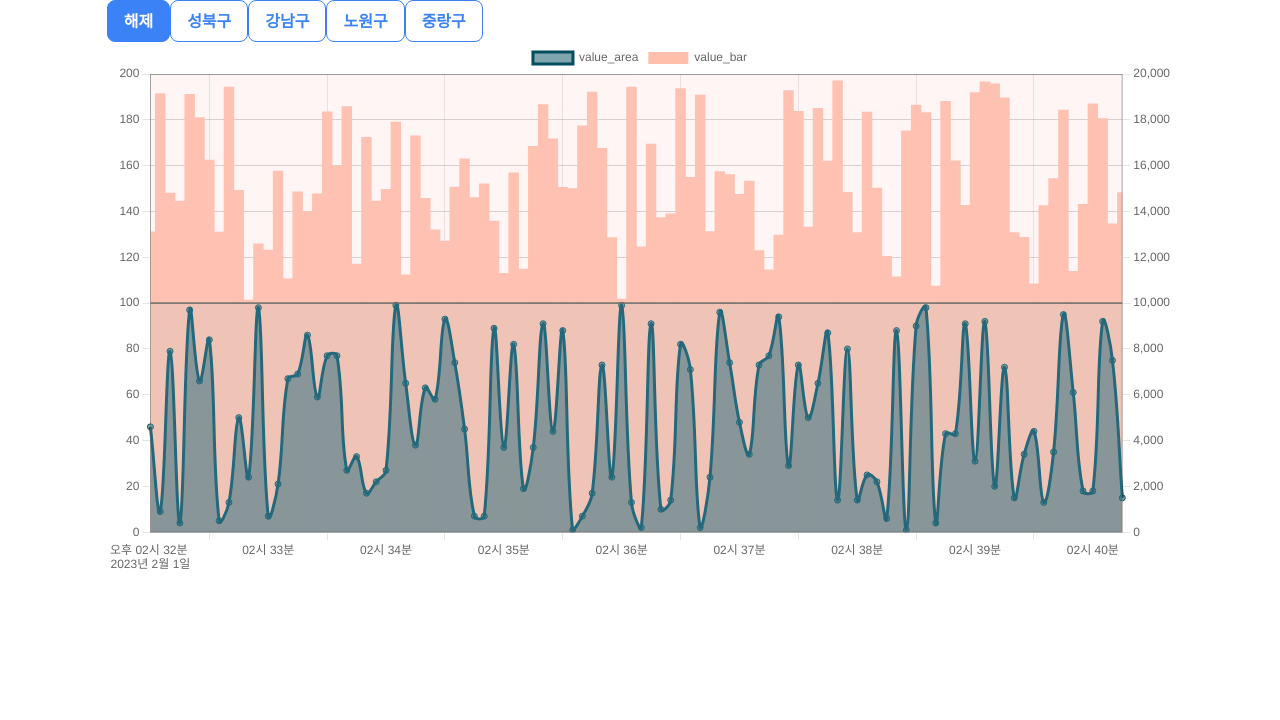
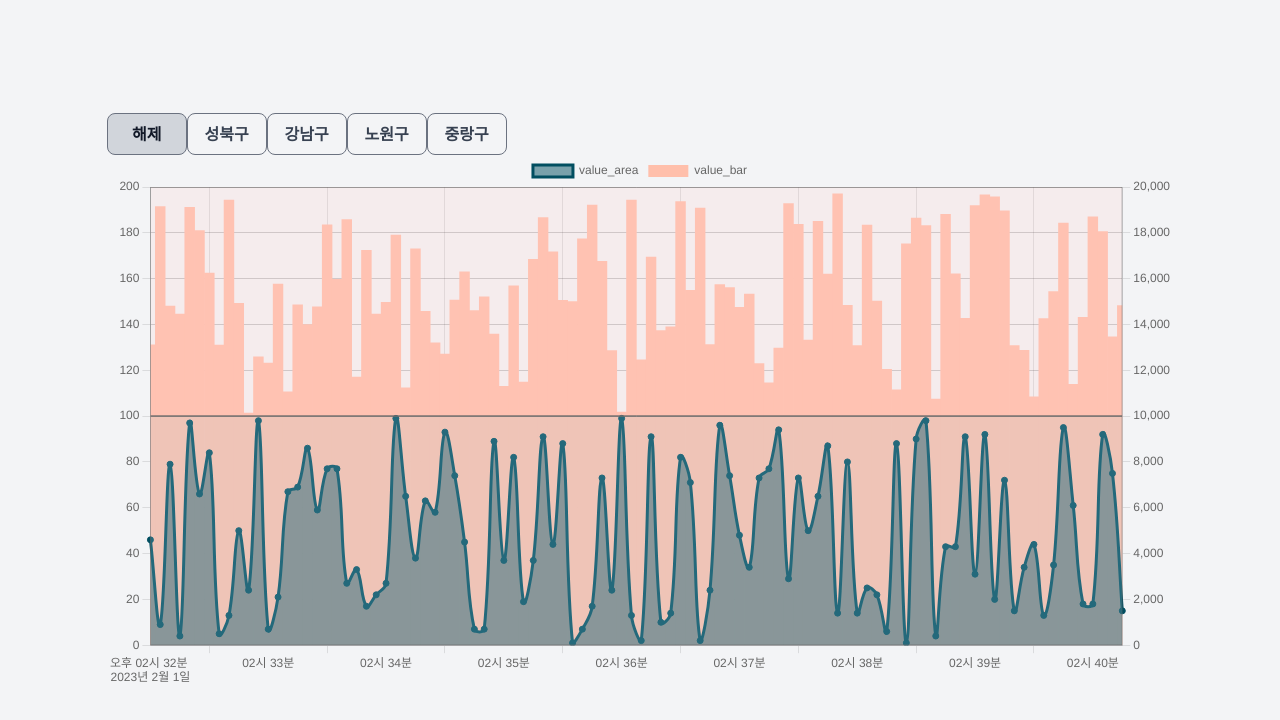
Before and after one commit to junsobi/Chart-App, a React (Create React App) app: page / in a window 1280 px wide. Shown: the top 720 px of the page. Built offline with nearby package versions, Linux system fonts and the light colour scheme.

Commit message:
feat : 차트 컴포넌트 하이라이트 기능 구현

```diff
--- a/src/App.tsx
+++ b/src/App.tsx
@@ -2,13 +2,15 @@ import ChartComponents from "./components/ChartComponent";
 import { useConvertedData } from "./hooks/useConvertedData";
 import UniqueItemsButtons from "./components/UniqueItemsButtons";
 import LoadingComponent from "./components/LoadingComponent";
+import { SelectedIdProvider } from "./contexts/selectedIdContext";
 
 function App() {
   const chartData = useConvertedData();
   const uniqueIds = chartData ? Array.from(new Set(chartData.idArray)) : [];
 
   return (
-    <div className="flex items-center justify-center">
+    <SelectedIdProvider>
+      <div className="w-screen h-screen flex items-center justify-center bg-gray-100">
         <div className="w-5/6">
           {chartData ? (
             <>
@@ -20,6 +22,7 @@ function App() {
           )}
         </div>
       </div>
+    </SelectedIdProvider>
   );
 }
 
--- a/src/components/Button.tsx
+++ b/src/components/Button.tsx
@@ -9,9 +9,9 @@ interface ButtonProps {
 const Button: React.FC<ButtonProps> = ({ label, isActive, onClick }) => {
   return (
     <button
-      className={`px-4 py-2 border border-blue-500 rounded-lg text-blue-500 font-bold
-        ${isActive ? "bg-blue-500 text-white" : ""}
-        hover:bg-blue-300 focus:outline-none active:bg-blue-700 transition-all`}
+      className={`w-20 px-4 py-2 border border-gray-500 rounded-lg text-gray-700 font-bold
+        ${isActive ? "bg-gray-300 text-gray-900" : ""}
+        hover:bg-gray-200 focus:outline-none active:bg-gray-300 transition-all`}
       onClick={onClick}
     >
       {label}
--- a/src/components/ChartComponent.tsx
+++ b/src/components/ChartComponent.tsx
@@ -1,7 +1,9 @@
-import React, { useEffect, useRef } from "react";
+import React, { useEffect, useRef, useContext } from "react";
 import { createChart } from "./chartFunctions";
 import { updateChart } from "./updateChart";
 import { Chart, registerables } from "chart.js";
+import { SelectedIdContext } from "../contexts/selectedIdContext";
+import { useHighlight } from "../hooks/useHighlight";
 import { ChartDataType } from "../types/api.types";
 import "chartjs-adapter-date-fns";
 import annotationPlugin from "chartjs-plugin-annotation";
@@ -9,11 +11,14 @@ import annotationPlugin from "chartjs-plugin-annotation";
 interface ChartComponentProps {
   data: ChartDataType;
 }
+
 Chart.register(...registerables, annotationPlugin);
 
 const ChartComponent: React.FC<ChartComponentProps> = ({ data }) => {
   const canvasRef = useRef<HTMLCanvasElement>(null);
   const chartRef = useRef<null | ReturnType<typeof createChart>>(null);
+
+  const { selectedButton } = useContext(SelectedIdContext);
 
   useEffect(() => {
     if (canvasRef.current && data) {
@@ -29,6 +34,8 @@ const ChartComponent: React.FC<ChartComponentProps> = ({ data }) => {
     }
   }, [data]);
 
+  useHighlight(chartRef, data, selectedButton);
+
   return <canvas ref={canvasRef}></canvas>;
 };
 
--- a/src/components/UniqueItemsButtons.tsx
+++ b/src/components/UniqueItemsButtons.tsx
@@ -1,26 +1,31 @@
-import React from "react";
+import React, { useContext } from "react";
 import Button from "./Button";
+import { SelectedIdContext } from "../contexts/selectedIdContext";
 
 interface UniqueItemsButtonsProps {
   ids: string[];
 }
 
 const UniqueItemsButtons: React.FC<UniqueItemsButtonsProps> = ({ ids }) => {
-  const [activeId, setActiveId] = React.useState<string | null>(null);
+  const { selectedButton, setSelectedButton } = useContext(SelectedIdContext);
 
   return (
     <div>
       <Button
         label="해제"
-        isActive={activeId === null}
-        onClick={() => setActiveId(null)}
+        isActive={selectedButton === null}
+        onClick={() => setSelectedButton(null)}
       />
       {ids.map((id) => (
         <Button
           key={id}
           label={id}
-          isActive={id === activeId}
-          onClick={() => setActiveId(id)}
+          isActive={id === selectedButton}
+          onClick={() =>
+            setSelectedButton((prevSelected) =>
+              prevSelected === id ? null : id
+            )
+          }
         />
       ))}
     </div>
--- /dev/null
+++ b/src/constants/colorConstants.ts
@@ -0,0 +1,7 @@
+export const LINE_COLOR = "#014e60";
+export const LINE_HIGHLIGHT_COLOR = "#FF0000";
+export const BAR_COLOR = "#ffbfab";
+export const BAR_HIGHLIGHT_COLOR = "#0000FF";
+export const LINE_BACKGROUND = "rgba(1,78,96,0.5)";
+export const TOP_BOX = "rgba(255,204,204,0.2)";
+export const BOTTOM_BOX = "rgba(173,216,230,0.2)";
--- /dev/null
+++ b/src/contexts/selectedIdContext.tsx
@@ -0,0 +1,30 @@
+import React, { useState, ReactNode } from "react";
+
+interface SelectedIdContextProps {
+  selectedButton: string | null;
+  setSelectedButton: (
+    value: string | null | ((prevVar: string | null) => string | null)
+  ) => void;
+}
+
+const defaultState: SelectedIdContextProps = {
+  selectedButton: null,
+  setSelectedButton: () => {},
+};
+
+export const SelectedIdContext =
+  React.createContext<SelectedIdContextProps>(defaultState);
+
+interface ProviderProps {
+  children: ReactNode;
+}
+
+export const SelectedIdProvider = ({ children }: ProviderProps) => {
+  const [selectedButton, setSelectedButton] = useState<string | null>(null);
+
+  return (
+    <SelectedIdContext.Provider value={{ selectedButton, setSelectedButton }}>
+      {children}
+    </SelectedIdContext.Provider>
+  );
+};
--- /dev/null
+++ b/src/hooks/useHighlight.ts
@@ -0,0 +1,51 @@
+import { createChart } from "../components/chartFunctions";
+import { useEffect } from "react";
+import { ChartDataType } from "../types/api.types";
+import {
+  LINE_COLOR,
+  LINE_HIGHLIGHT_COLOR,
+  BAR_COLOR,
+  BAR_HIGHLIGHT_COLOR,
+} from "../constants/colorConstants";
+
+export const useHighlight = (
+  chartRef: React.MutableRefObject<null | ReturnType<typeof createChart>>,
+  data: ChartDataType,
+  selectedButton: string | null
+) => {
+  useEffect(() => {
+    if (chartRef.current && data.idArray) {
+      const { datasets } = chartRef.current.data;
+
+      if (datasets[0].type === "line") {
+        const matchingIndices = selectedButton
+          ? data.idArray.reduce((acc: number[], curr, idx) => {
+              if (curr === selectedButton) acc.push(idx);
+              return acc;
+            }, [])
+          : [];
+
+        datasets[0].pointBackgroundColor = datasets[0].data.map(
+          (_, idx) =>
+            matchingIndices.includes(idx) ? LINE_HIGHLIGHT_COLOR : LINE_COLOR // Use the color constants here.
+        );
+      }
+
+      if (datasets[1] && datasets[1].type === "bar") {
+        const matchingIndices = selectedButton
+          ? data.idArray.reduce((acc: number[], curr, idx) => {
+              if (curr === selectedButton) acc.push(idx);
+              return acc;
+            }, [])
+          : [];
+
+        datasets[1].backgroundColor = datasets[1].data.map(
+          (_, idx) =>
+            matchingIndices.includes(idx) ? BAR_HIGHLIGHT_COLOR : BAR_COLOR // Use the color constants here.
+        );
+      }
+
+      chartRef.current.update();
+    }
+  }, [chartRef, data, selectedButton]);
+};
--- a/src/utils/createAnnotation.ts
+++ b/src/utils/createAnnotation.ts
@@ -1,3 +1,5 @@
+import { TOP_BOX, BOTTOM_BOX } from "../constants/colorConstants";
+
 export function createAnnotations() {
   return {
     annotations: [
@@ -6,14 +8,14 @@ export function createAnnotations() {
         yScaleID: "y-axis-bar",
         yMin: 10000,
         yMax: 20000,
-        backgroundColor: "rgba(255,204,204,0.2)",
+        backgroundColor: TOP_BOX,
       },
       {
         type: "box" as const,
         yScaleID: "y-axis-area",
         yMin: 0,
         yMax: 100,
-        backgroundColor: "rgba(173,216,230,0.2)",
+        backgroundColor: BOTTOM_BOX,
       },
     ],
   };
--- a/src/utils/createDatasets.ts
+++ b/src/utils/createDatasets.ts
@@ -1,4 +1,9 @@
 import { ChartDataset } from "chart.js";
+import {
+  LINE_COLOR,
+  BAR_COLOR,
+  LINE_BACKGROUND,
+} from "../constants/colorConstants";
 
 export function createDatasets(
   areaData: number[],
@@ -11,9 +16,10 @@ export function createDatasets(
       data: areaData,
       yAxisID: "y-axis-area",
       fill: true,
-      borderColor: "#014e60",
-      backgroundColor: "rgba(1,78,96,0.5)",
+      borderColor: LINE_COLOR,
+      backgroundColor: LINE_BACKGROUND,
       tension: 0.4,
+      pointBackgroundColor: areaData.map(() => LINE_COLOR),
     },
     {
       type: "bar",
@@ -22,7 +28,7 @@ export function createDatasets(
       yAxisID: "y-axis-bar",
       barPercentage: 1.0,
       categoryPercentage: 1.0,
-      backgroundColor: "#ffbfab",
+      backgroundColor: BAR_COLOR,
     },
   ];
 }
```
Lines whose indentation alone changed are shown as unchanged.
